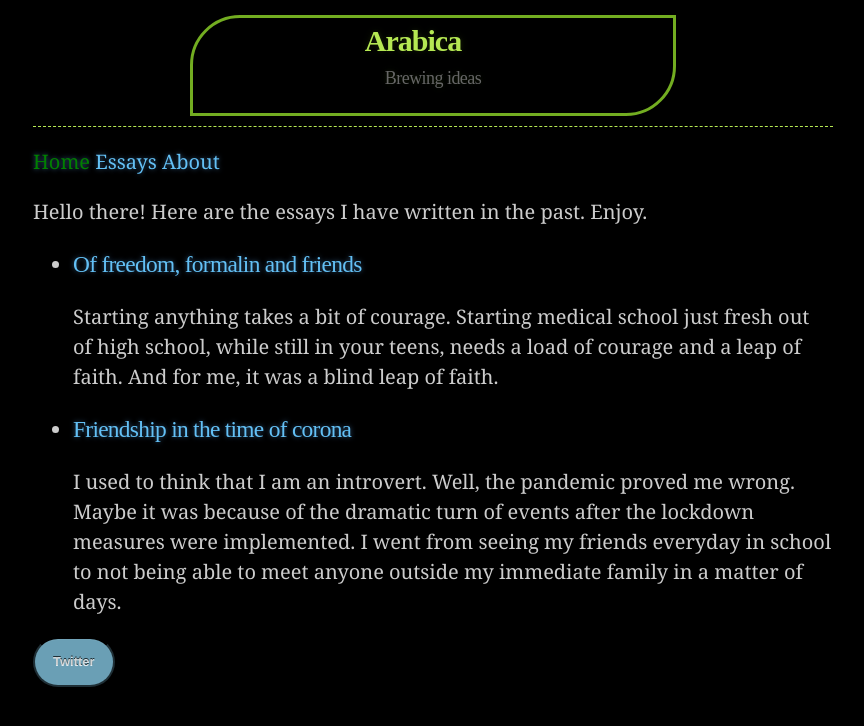
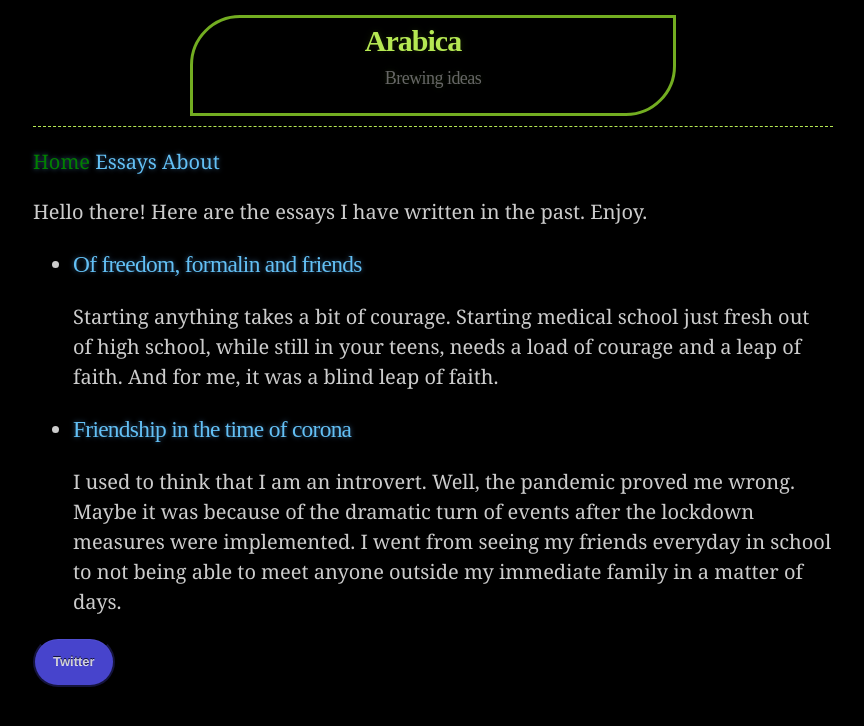
Before and after one commit to habasweiny/habasweiny.github.io, a Jekyll site: the page built from index.html, in a window 1280 px wide. Shown: the top 726 px of the page, without its empty margins (207-1071 px from the left). Built offline with Jekyll 4.4.1, drawn with Linux system fonts in a browser that asks for light colours.

Commit message:
Update main.scss

```diff
--- a/_sass/main.scss
+++ b/_sass/main.scss
@@ -213,7 +213,7 @@ hr {
 
 .btn {
   display: inline-block;
-  background: #6a9fb5;
+  background: #4744cc ;
   padding: 8px 18px;
   border-radius: 50px;
   border: 2px solid rgba(0, 0, 0, 0.7);
@@ -229,7 +229,7 @@ hr {
 }
 
 .btn:hover {
-  background: #6a9fb5;
+  background: #4744cc ;
 }
 
 .btn .icon {
```
